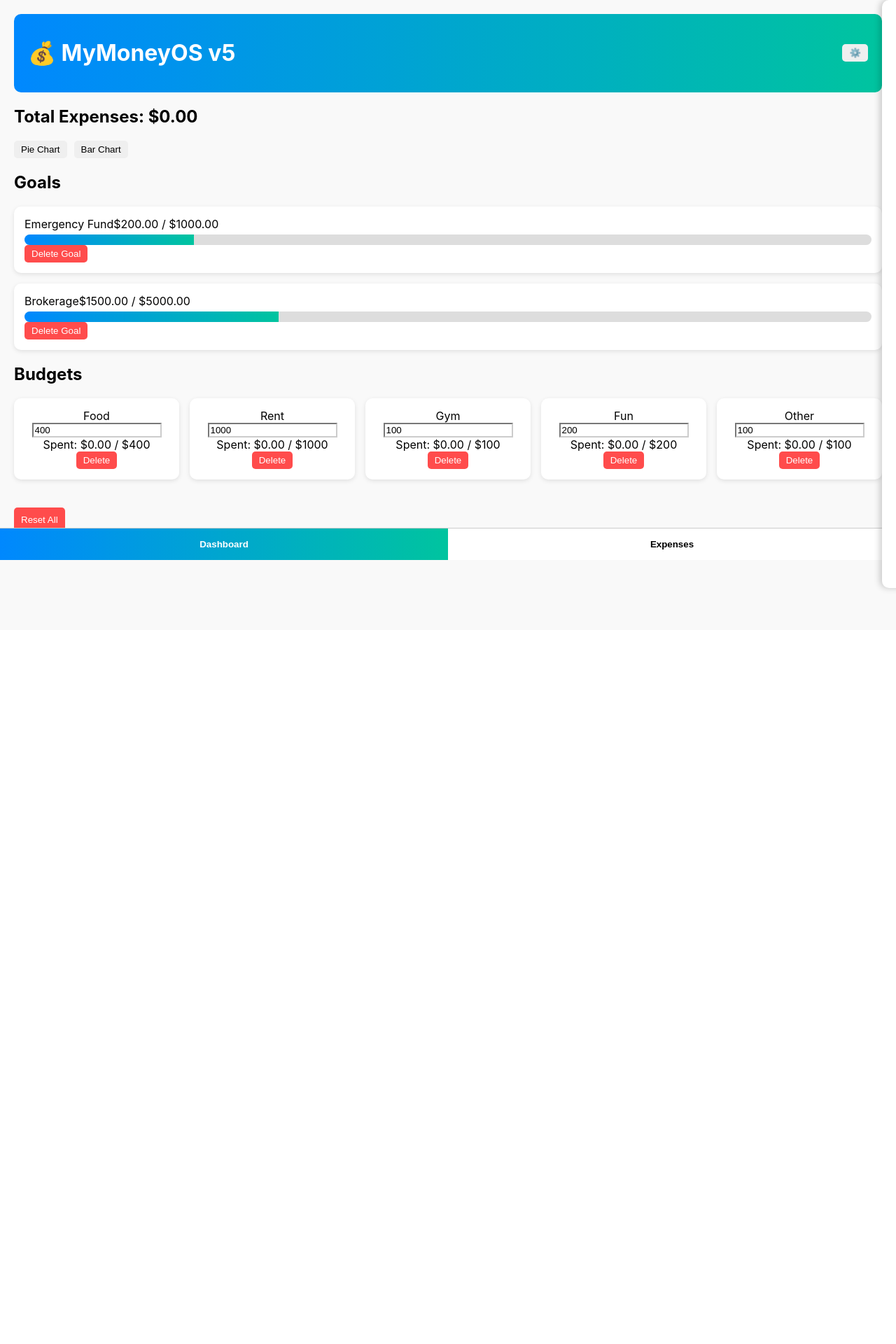
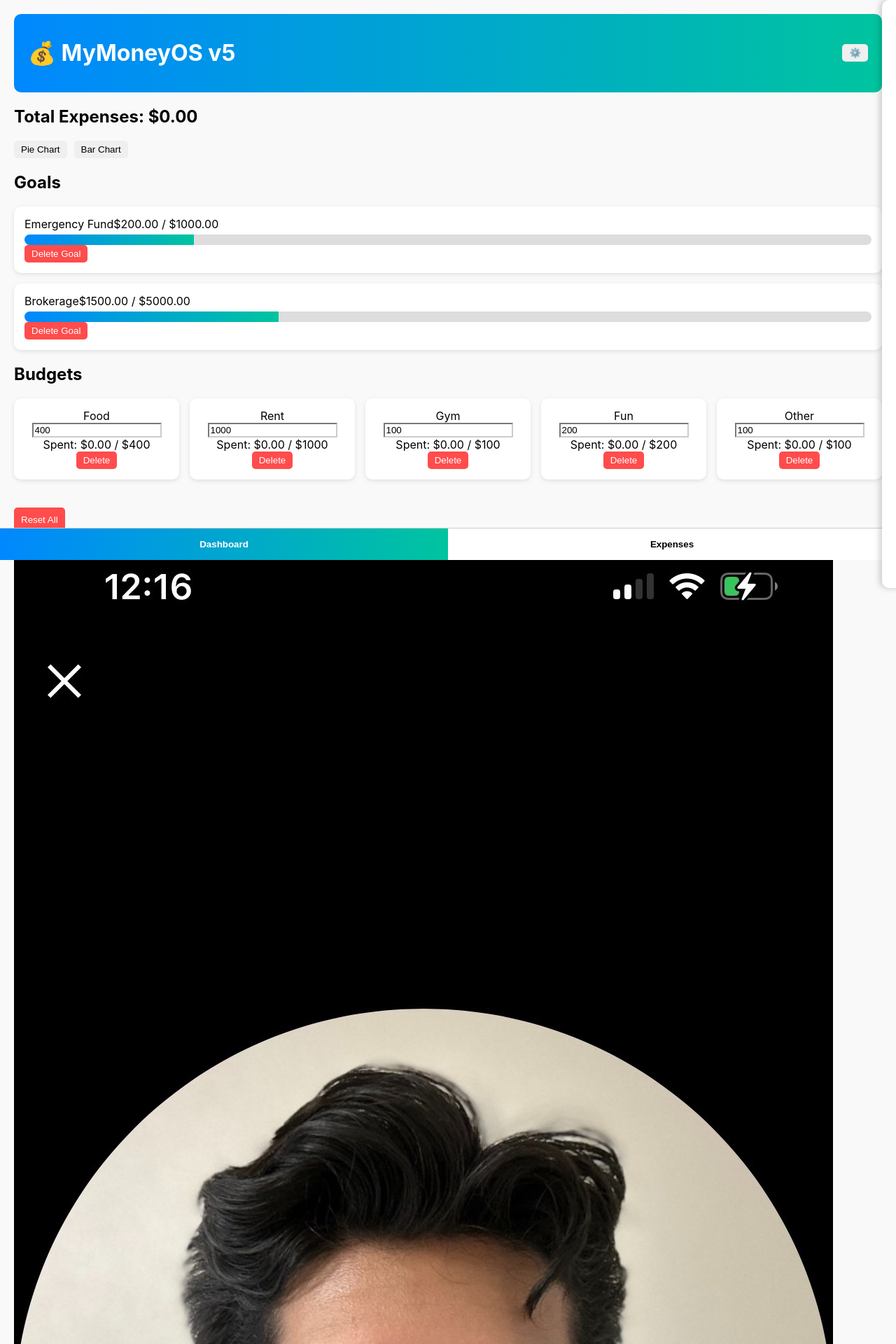
Before and after one commit to dniu2/mymoney, a React (Create React App) app: page / in a window 1280 px wide. Shown: the top 1920 px of the page at 70% size. Before the commit the page ends 900 px from the top, so only its background shows below. Built offline with nearby package versions, Linux system fonts and the light colour scheme.

Commit message:
Update App.js

```diff
--- a/src/App.js
+++ b/src/App.js
@@ -380,6 +380,14 @@ function App() {
         <button className={currentTab === "dashboard" ? "active" : ""} onClick={() => setCurrentTab("dashboard")}>Dashboard</button>
         <button className={currentTab === "expenses" ? "active" : ""} onClick={() => setCurrentTab("expenses")}>Expenses</button>
       </div>
+
+      {/* Ryan's Picture */}
+  <img
+    src={`${process.env.PUBLIC_URL}/ryan.png`}
+    alt="Ryan"
+    className="ryan-picture"
+  />
+
     </div>
   );
 }
```
